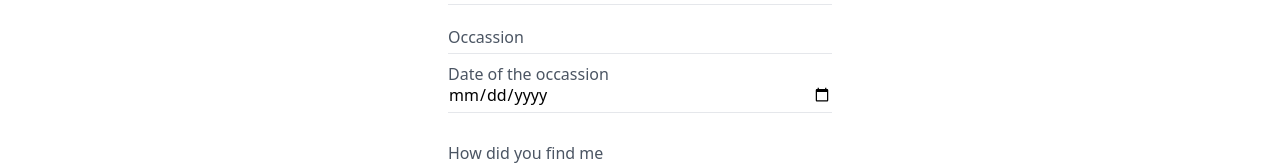
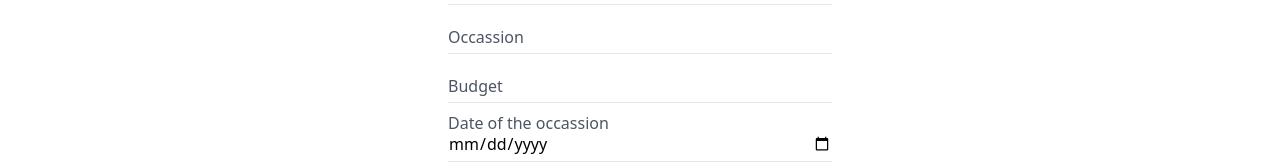
Before and after one commit to kenny5144/KennysStudios, a React (Vite) app in the folder PhotographyPage/: page /contact in a window 1280 px wide. Shown: the part 1161-1326 px from the top of the page. Built offline with nearby package versions, Linux system fonts and the light colour scheme.

Commit message:
fixed some issues with the site

```diff
--- a/PhotographyPage/src/Pages/Contact.jsx
+++ b/PhotographyPage/src/Pages/Contact.jsx
@@ -9,13 +9,14 @@ const Contact = () => {
     email: "",
     date: "",
     text: "",
+    budget:"",
     cameAcross: "",
   });
   const templateparams = {
     form_name: input.title,
     form_email: input.email,
     to_name: "kehinde ojo",
-    message:`hello my name is ${input.title} my email is ${input.email} my event date is ${input.date} and some details about the shoot is:  ${input.text} i saw you from  ${input.cameAcross},`
+    message:`hello my name is ${input.title} my email is ${input.email} my event date is ${input.date} . My budget for this event is ${input.budget} and some details about the shoot is:  ${input.text} i saw you from  ${input.cameAcross},`
   };
   const handleChange = (e) => {
     const { name, value } = e.target;
@@ -53,10 +54,11 @@ const Contact = () => {
 
           setError("Your message was sent ");
           setInput({
-            title: "",
+          title: "",
           email: "",
           date: "",
           text: "",
+          budget:"",
           cameAcross: "",
           }
 
@@ -104,12 +106,13 @@ const Contact = () => {
                 autoComplete="off"
                 onChange={(e) => handleChange(e)}
                 value={input.title}
+                required
               />
               <label
                 htmlFor="name"
                 className={`absolute left-0 top-1 text-gray-600 cursor-text transition-all ${
                   isInputFilled(input.title)
-                    ? "-top-[.9rem] text-xs text-purple-600"
+                    ? "-top-[1rem] text-xs text-purple-600"
                     : "peer-focus:text-xs peer-focus:-top-4 peer-focus:text-purple-600"
                 }`}
               >
@@ -125,12 +128,13 @@ const Contact = () => {
                 autoComplete="off"
                 value={input.email}
                 onChange={(e) => handleChange(e)}
+                required
               />
               <label
                 htmlFor="Email"
                 className={`absolute left-0 top-1 text-gray-600 cursor-text transition-all ${
                   isInputFilled(input.email)
-                    ? "-top-[.9rem] text-xs text-purple-600"
+                    ? "-top-[1rem] text-xs text-purple-600"
                     : "peer-focus:text-xs peer-focus:-top-4 peer-focus:text-purple-600"
                 }`}
               >
@@ -146,16 +150,39 @@ const Contact = () => {
                 autoComplete="off"
                 value={input.text}
                 onChange={(e) => handleChange(e)}
+                required
               />
               <label
                 htmlFor="Text"
                 className={`absolute left-0 top-1 text-gray-600 cursor-text transition-all ${
                   isInputFilled(input.text)
-                    ? "-top-[.9rem] text-xs text-purple-600"
+                    ? "-top-[1rem] text-xs text-purple-600"
                     : "peer-focus:text-xs peer-focus:-top-4 peer-focus:text-purple-600"
                 }`}
               >
                 Occassion
+              </label>
+            </div>
+            <div className="relative mt-4">
+              <input
+                type="text"
+                name="budget"
+                id="budget"
+                className="border-b w-96 py-1 focus:outline-none focus:border-purple-600 focus:border-b-2 transition-colors peer"
+                autoComplete="off"
+                value={input.budget}
+                onChange={(e) => handleChange(e)}
+                required
+              />
+              <label
+                htmlFor="Text"
+                className={`absolute left-0 top-1 text-gray-600 cursor-text transition-all ${
+                  isInputFilled(input.budget)
+                    ? "-top-[1rem] text-xs text-purple-600"
+                    : "peer-focus:text-xs peer-focus:-top-4 peer-focus:text-purple-600"
+                }`}
+              >
+                Budget
               </label>
             </div>
             <div className="relative mt-6">
@@ -167,13 +194,14 @@ const Contact = () => {
                 className="border-b data-[te-input-state-active]:placeholder:opacity-100 w-96 py-1 focus:outline-none focus:border-purple-600 focus:border-b-2 transition-colors peer"
                 value={input.date}
                 onChange={(e) => handleChange(e)}
+                required
 
               />
               <label
                 htmlFor="Date"
                 className={`absolute left-0 -top-4 text-gray-600 cursor-text transition-all ${
                   isInputFilled(input.text)
-                    ? "-top-[.9rem] text-xs text-purple-600"
+                    ? "-top-[1rem] text-xs text-purple-600"
                     : "peer-focus:text-xs peer-focus:-top-4 peer-focus:text-purple-600"
                 }`}
               >
@@ -195,7 +223,7 @@ const Contact = () => {
                 htmlFor="cameAcross"
                 className={`absolute left-0 top-1 text-gray-600 cursor-text transition-all ${
                   isInputFilled(input.cameAcross)
-                    ? "-top-[.9rem] text-xs text-purple-600"
+                    ? "-top-[1rem] text-xs text-purple-600"
                     : "peer-focus:text-xs peer-focus:-top-4 peer-focus:text-purple-600"
                 }`}
               >
--- a/PhotographyPage/src/component/Navbar.jsx
+++ b/PhotographyPage/src/component/Navbar.jsx
@@ -100,7 +100,7 @@ const Navbar = () => {
                       setPortfolioIsOpen(false);
                     }}
                   >
-                    lifestyle
+                    Lifestyle
                   </li>
                   <li
                     className={
@@ -113,7 +113,7 @@ const Navbar = () => {
                       setPortfolioIsOpen(false);
                     }}
                   >
-                    business
+                    Business
                   </li>
                 </ul>
               </div>
```
